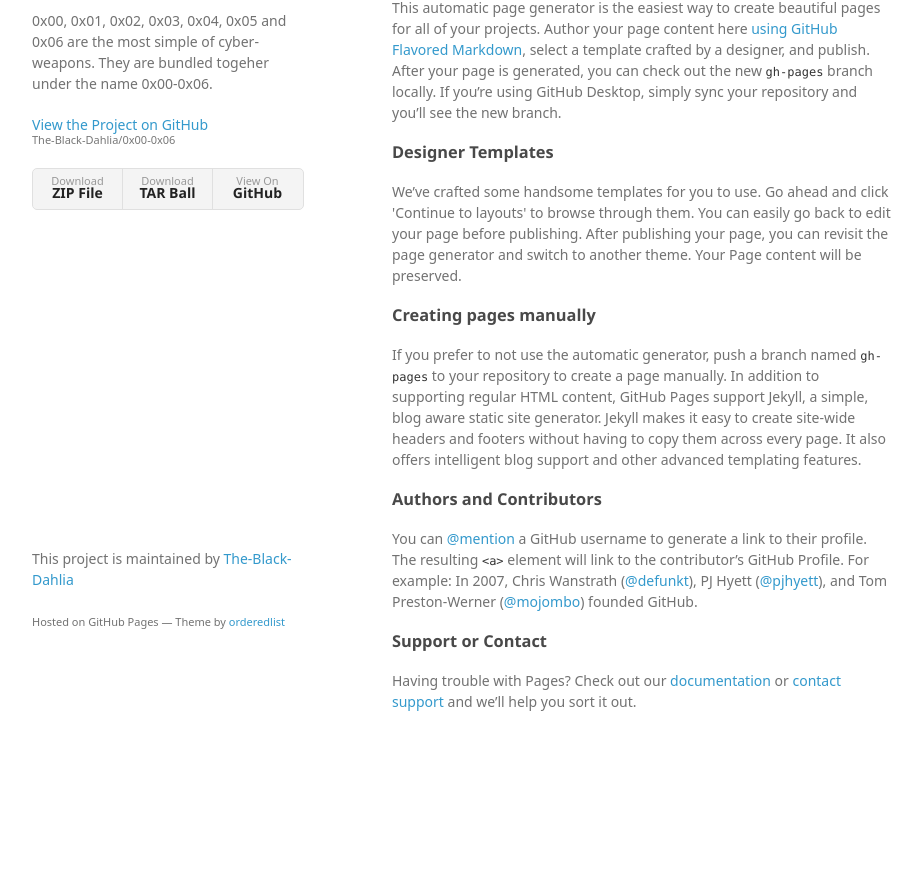
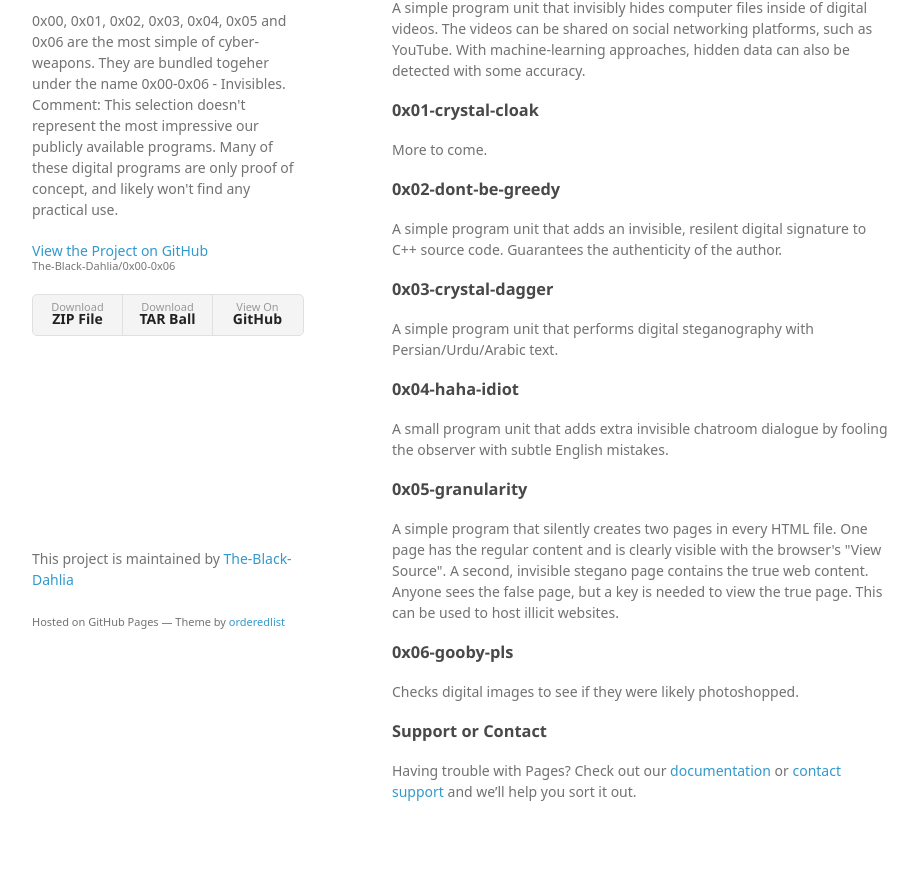
Before and after one commit to Bx00/0x00-0x06, a plain HTML site: page index.html in a window 1280 px wide. Shown: the part 99-971 px from the top of the page, without its empty margins (178-1100 px from the left). Before the commit the page ends 881 px from the top, so only its background shows below. Drawn offline with Linux system fonts and the light colour scheme; a web font is replaced by a local one.

Commit message:
Update index.html

```diff
--- a/index.html
+++ b/index.html
@@ -3,7 +3,7 @@
   <head>
     <meta charset="utf-8">
     <meta http-equiv="X-UA-Compatible" content="chrome=1">
-    <title>0x00-0x06 by The-Black-Dahlia</title>
+    <title>0x00-0x06 Invisibles</title>
 
     <link rel="stylesheet" href="stylesheets/styles.css">
     <link rel="stylesheet" href="stylesheets/github-light.css">
@@ -17,7 +17,10 @@
       <header>
         <h1>0x00-0x06</h1>
         <p>0x00, 0x01, 0x02, 0x03, 0x04, 0x05 and 0x06 are the most simple of cyber-weapons.
-        They are bundled togeher under the name 0x00-0x06.
+        They are bundled togeher under the name 0x00-0x06 - Invisibles.
+        <br>
+        Comment: This selection doesn't represent the most impressive our publicly available programs.
+        Many of these digital programs are only proof of concept, and likely won't find any practical use.
         </p>
 
         <p class="view"><a href="https://github.com/The-Black-Dahlia/0x00-0x06">View the Project on GitHub <small>The-Black-Dahlia/0x00-0x06</small></a></p>
@@ -31,24 +34,40 @@
       </header>
       <section>
         <h3>
-<a id="welcome-to-github-pages" class="anchor" href="#welcome-to-github-pages" aria-hidden="true"><span class="octicon octicon-link"></span></a>Welcome to GitHub Pages.</h3>
+<a id="welcome-to-github-pages" class="anchor" href="#welcome-to-github-pages" aria-hidden="true"><span class="octicon octicon-link"></span></a>0x00-xmas-packager</h3>
 
-<p>This automatic page generator is the easiest way to create beautiful pages for all of your projects. Author your page content here <a href="https://guides.github.com/features/mastering-markdown/">using GitHub Flavored Markdown</a>, select a template crafted by a designer, and publish. After your page is generated, you can check out the new <code>gh-pages</code> branch locally. If you’re using GitHub Desktop, simply sync your repository and you’ll see the new branch.</p>
+<p>A simple program unit that invisibly hides computer files inside of digital videos. The videos can be shared on social networking platforms, such as YouTube. With machine-learning approaches, hidden data can also be detected with some accuracy.</p>
 
 <h3>
-<a id="designer-templates" class="anchor" href="#designer-templates" aria-hidden="true"><span class="octicon octicon-link"></span></a>Designer Templates</h3>
+<a id="welcome-to-github-pages" class="anchor" href="#welcome-to-github-pages" aria-hidden="true"><span class="octicon octicon-link"></span></a>0x01-crystal-cloak</h3>
 
-<p>We’ve crafted some handsome templates for you to use. Go ahead and click 'Continue to layouts' to browse through them. You can easily go back to edit your page before publishing. After publishing your page, you can revisit the page generator and switch to another theme. Your Page content will be preserved.</p>
+<p>More to come.</p>
 
 <h3>
-<a id="creating-pages-manually" class="anchor" href="#creating-pages-manually" aria-hidden="true"><span class="octicon octicon-link"></span></a>Creating pages manually</h3>
+<a id="welcome-to-github-pages" class="anchor" href="#welcome-to-github-pages" aria-hidden="true"><span class="octicon octicon-link"></span></a>0x02-dont-be-greedy</h3>
 
-<p>If you prefer to not use the automatic generator, push a branch named <code>gh-pages</code> to your repository to create a page manually. In addition to supporting regular HTML content, GitHub Pages support Jekyll, a simple, blog aware static site generator. Jekyll makes it easy to create site-wide headers and footers without having to copy them across every page. It also offers intelligent blog support and other advanced templating features.</p>
+<p>A simple program unit that adds an invisible, resilent digital signature to C++ source code. Guarantees the authenticity of the author.</p>
 
 <h3>
-<a id="authors-and-contributors" class="anchor" href="#authors-and-contributors" aria-hidden="true"><span class="octicon octicon-link"></span></a>Authors and Contributors</h3>
+<a id="welcome-to-github-pages" class="anchor" href="#welcome-to-github-pages" aria-hidden="true"><span class="octicon octicon-link"></span></a>0x03-crystal-dagger</h3>
 
-<p>You can <a href="https://github.com/blog/821" class="user-mention">@mention</a> a GitHub username to generate a link to their profile. The resulting <code>&lt;a&gt;</code> element will link to the contributor’s GitHub Profile. For example: In 2007, Chris Wanstrath (<a href="https://github.com/defunkt" class="user-mention">@defunkt</a>), PJ Hyett (<a href="https://github.com/pjhyett" class="user-mention">@pjhyett</a>), and Tom Preston-Werner (<a href="https://github.com/mojombo" class="user-mention">@mojombo</a>) founded GitHub.</p>
+<p>A simple program unit that performs digital steganography with Persian/Urdu/Arabic text.</p>
+
+<h3>
+<a id="welcome-to-github-pages" class="anchor" href="#welcome-to-github-pages" aria-hidden="true"><span class="octicon octicon-link"></span></a>0x04-haha-idiot</h3>
+
+<p>A small program unit that adds extra invisible chatroom dialogue by fooling the observer with subtle English mistakes.</p>
+
+<h3>
+<a id="welcome-to-github-pages" class="anchor" href="#welcome-to-github-pages" aria-hidden="true"><span class="octicon octicon-link"></span></a>0x05-granularity</h3>
+
+<p>A simple program that silently creates two pages in every HTML file. One page has the regular content and is clearly visible with the browser's "View Source".
+A second, invisible stegano page contains the true web content. Anyone sees the false page, but a key is needed to view the true page. This can be used to host illicit websites.</p>
+
+<h3>
+<a id="welcome-to-github-pages" class="anchor" href="#welcome-to-github-pages" aria-hidden="true"><span class="octicon octicon-link"></span></a>0x06-gooby-pls</h3>
+
+<p>Checks digital images to see if they were likely photoshopped.</p>
 
 <h3>
 <a id="support-or-contact" class="anchor" href="#support-or-contact" aria-hidden="true"><span class="octicon octicon-link"></span></a>Support or Contact</h3>
```
